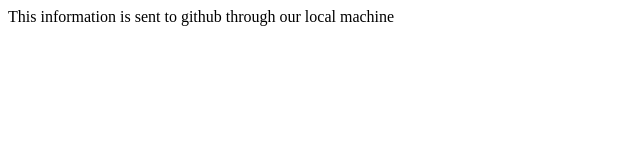
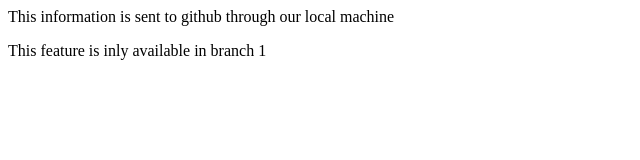
Before and after one commit to syed-Sufiyan20/Project-Through-Local-Machine, a plain HTML site: page index.html in a window 1280 px wide. Shown: the whole page, without its empty margins (0-640 px from the left). Drawn offline with Linux system fonts and the light colour scheme.

Commit message:
This feature was added in branch 1

```diff
--- a/index.html
+++ b/index.html
@@ -1 +1,2 @@
 <p>This information is sent to github through our local machine</p>
+<p>This feature is inly available in branch 1</p>
```
